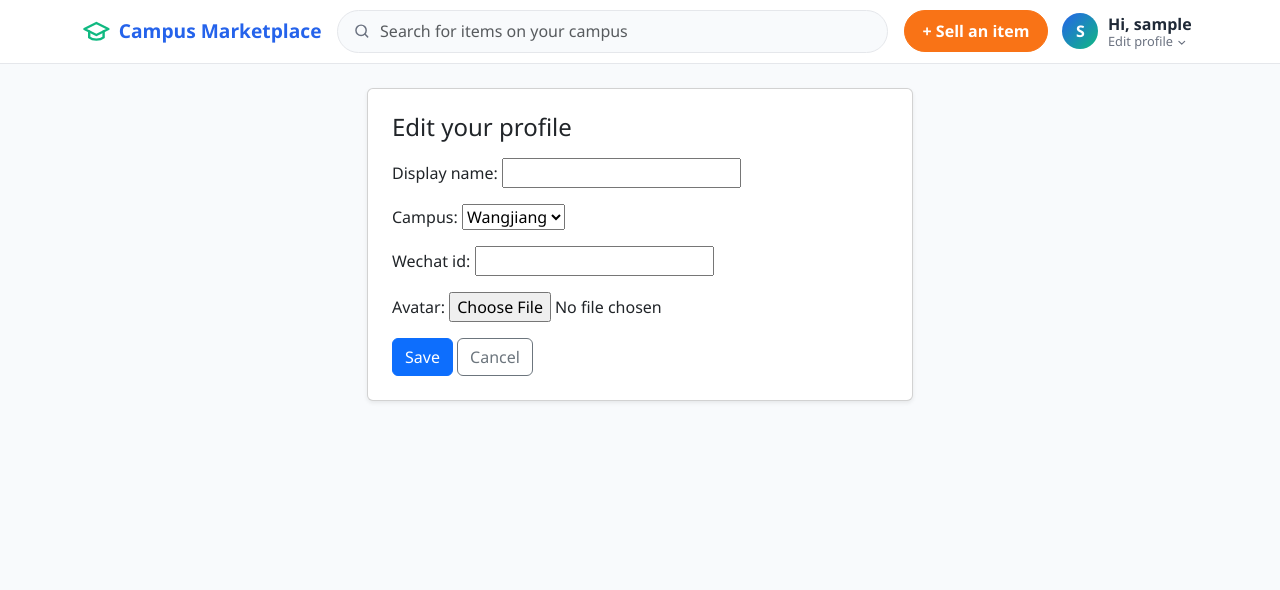
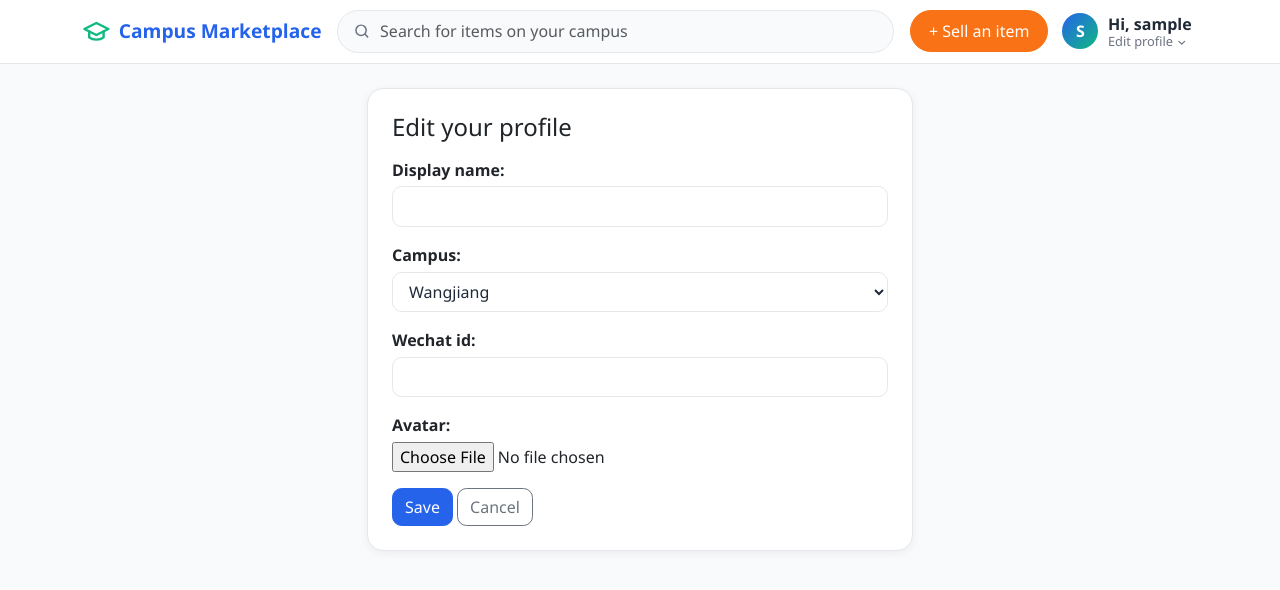
Before and after one commit to mafoudmaryam/campus-marketplace, a Django app: page /accounts/me/profile/ in a window 1280 px wide. Shown: the top 590 px of the page. Run offline with Django 5.2, Linux system fonts and the light colour scheme; the visitor is signed in with stand-in values (Sample User, id 1); data comes from the database, SQL or seed files in the repository; data that the repository does not hold is empty; some libraries are stand-ins or nearby versions.

Commit message:
Make detail, form, inbox, chat, profile and auth pages match the new look

```diff
--- a/static/css/site.css
+++ b/static/css/site.css
@@ -258,3 +258,90 @@ body {
   color: var(--muted);
 }
 .meta-item { display: inline-flex; align-items: center; gap: .25rem; }
+
+/* ---------- shared look for the other pages ---------- */
+a { color: var(--brand-blue); }
+a:hover { color: var(--brand-blue-dark); }
+h1, h2, h3, h4, h5 { color: #111827; font-weight: 700; }
+
+.card {
+  border: 1px solid var(--line);
+  border-radius: 1rem;
+  box-shadow: 0 2px 8px rgba(15, 23, 42, .06);
+}
+.btn { border-radius: .6rem; font-weight: 500; }
+.btn-primary {
+  --bs-btn-bg: var(--brand-blue);
+  --bs-btn-border-color: var(--brand-blue);
+  --bs-btn-hover-bg: var(--brand-blue-dark);
+  --bs-btn-hover-border-color: var(--brand-blue-dark);
+  --bs-btn-active-bg: var(--brand-blue-dark);
+  --bs-btn-active-border-color: var(--brand-blue-dark);
+  --bs-btn-disabled-bg: var(--brand-blue);
+  --bs-btn-disabled-border-color: var(--brand-blue);
+}
+.btn-outline-primary {
+  --bs-btn-color: var(--brand-blue);
+  --bs-btn-border-color: var(--brand-blue);
+  --bs-btn-hover-bg: var(--brand-blue);
+  --bs-btn-hover-border-color: var(--brand-blue);
+  --bs-btn-active-bg: var(--brand-blue);
+  --bs-btn-active-border-color: var(--brand-blue);
+}
+.btn-sell.btn { border-radius: 999px; }
+.form-control, .form-select { border-radius: .6rem; border-color: var(--line); }
+.form-control:focus, .form-select:focus {
+  border-color: var(--brand-blue);
+  box-shadow: 0 0 0 .2rem rgba(37, 99, 235, .15);
+}
+.breadcrumb { font-size: .9rem; }
+.pagination { --bs-pagination-active-bg: var(--brand-blue); --bs-pagination-active-border-color: var(--brand-blue); --bs-pagination-color: var(--brand-blue); }
+
+.list-group { border-radius: 1rem; overflow: hidden; border: 1px solid var(--line); box-shadow: 0 2px 8px rgba(15, 23, 42, .06); }
+.list-group-item { border-color: var(--line); padding: .9rem 1.1rem; }
+.list-group-item-action:hover { background: #eff6ff; }
+
+/* forms rendered with as_p */
+.form-plain p { margin-bottom: 1rem; }
+.form-plain label { display: block; font-weight: 600; margin-bottom: .3rem; }
+.form-plain input:not([type=checkbox]):not([type=radio]):not([type=file]):not([type=hidden]),
+.form-plain select,
+.form-plain textarea {
+  display: block;
+  width: 100%;
+  padding: .45rem .75rem;
+  border: 1px solid var(--line);
+  border-radius: .6rem;
+  background: #fff;
+  color: var(--ink);
+}
+.form-plain input:focus, .form-plain select:focus, .form-plain textarea:focus {
+  outline: 0;
+  border-color: var(--brand-blue);
+  box-shadow: 0 0 0 .2rem rgba(37, 99, 235, .15);
+}
+.form-plain .helptext { display: block; font-size: .8rem; color: var(--muted); margin-top: .25rem; }
+.form-plain ul.errorlist { list-style: none; padding: 0; margin: 0 0 .3rem; color: #dc2626; font-size: .875rem; }
+
+/* detail page */
+.detail-photo { border-radius: 1rem; box-shadow: 0 2px 8px rgba(15, 23, 42, .08); }
+.detail-nophoto {
+  height: 300px;
+  border-radius: 1rem;
+  background: #e2e8f0;
+  display: flex;
+  align-items: center;
+  justify-content: center;
+  color: var(--muted);
+}
+.detail-price { color: var(--brand-blue); font-size: 2rem; font-weight: 800; }
+.tag-green { background: #d1fae5; color: #047857; }
+.tag-grey { background: #f1f5f9; color: var(--muted); }
+
+/* avatars on the profile page */
+.avatar-lg { width: 80px; height: 80px; font-size: 2rem; }
+
+/* chat bubbles */
+.bubble { display: inline-block; padding: .5rem .9rem; border-radius: 1rem; max-width: 85%; text-align: left; }
+.bubble-mine { background: var(--brand-blue); color: #fff; }
+.bubble-theirs { background: #eef2f7; color: var(--ink); }
--- a/templates/accounts/edit_profile.html
+++ b/templates/accounts/edit_profile.html
@@ -5,10 +5,10 @@
 {% block content %}
 <div class="row justify-content-center">
   <div class="col-md-8 col-lg-6">
-    <div class="card shadow-sm">
+    <div class="card">
       <div class="card-body p-4">
         <h1 class="h4 mb-3">Edit your profile</h1>
-        <form method="post" enctype="multipart/form-data">
+        <form class="form-plain" method="post" enctype="multipart/form-data">
           {% csrf_token %}
           {{ form.as_p }}
           <button type="submit" class="btn btn-primary">Save</button>
--- a/templates/accounts/login.html
+++ b/templates/accounts/login.html
@@ -5,10 +5,10 @@
 {% block content %}
 <div class="row justify-content-center">
   <div class="col-md-6 col-lg-5">
-    <div class="card shadow-sm">
+    <div class="card">
       <div class="card-body p-4">
         <h1 class="h4 mb-3">Log in</h1>
-        <form method="post">
+        <form class="form-plain" method="post">
           {% csrf_token %}
           {{ form.as_p }}
           <input type="hidden" name="next" value="{{ next }}">
--- a/templates/accounts/signup.html
+++ b/templates/accounts/signup.html
@@ -5,10 +5,10 @@
 {% block content %}
 <div class="row justify-content-center">
   <div class="col-md-6 col-lg-5">
-    <div class="card shadow-sm">
+    <div class="card">
       <div class="card-body p-4">
         <h1 class="h4 mb-3">Create your account</h1>
-        <form method="post">
+        <form class="form-plain" method="post">
           {% csrf_token %}
           {{ form.as_p }}
           <button type="submit" class="btn btn-primary w-100">Sign up</button>
--- a/templates/listings/form.html
+++ b/templates/listings/form.html
@@ -5,7 +5,7 @@
 {% block content %}
 <div class="row justify-content-center">
   <div class="col-md-8 col-lg-6">
-    <div class="card shadow-sm">
+    <div class="card">
       <div class="card-body p-4">
         <h1 class="h4 mb-3">{{ heading }}</h1>
         <form method="post" enctype="multipart/form-data">
--- a/templates/listings/my_listings.html
+++ b/templates/listings/my_listings.html
@@ -5,10 +5,10 @@
 {% block content %}
 <div class="d-flex justify-content-between align-items-center mb-4">
   <h1 class="h3 mb-0">My listings</h1>
-  <a class="btn btn-warning" href="{% url 'listings:create' %}">Sell an item</a>
+  <a class="btn btn-sell" href="{% url 'listings:create' %}">+ Sell an item</a>
 </div>
 
-<div class="list-group shadow-sm">
+<div class="list-group">
   {% for listing in listings %}
     <div class="list-group-item d-flex justify-content-between align-items-center">
       <div>
--- a/templates/messaging/conversation.html
+++ b/templates/messaging/conversation.html
@@ -17,11 +17,11 @@
       <a href="{% url 'listings:detail' conversation.listing.pk %}">{{ conversation.listing.title }}</a>
     </h1>
 
-    <div class="card shadow-sm mb-3">
+    <div class="card mb-3">
       <div class="card-body">
         {% for message in chat %}
           <div class="mb-2 {% if message.sender == user %}text-end{% endif %}">
-            <span class="d-inline-block px-3 py-2 rounded {% if message.sender == user %}bg-primary text-white{% else %}bg-secondary-subtle{% endif %}">{{ message.body|linebreaksbr }}</span>
+            <span class="d-inline-block px-3 py-2 bubble {% if message.sender == user %}bubble-mine{% else %}bubble-theirs{% endif %}">{{ message.body|linebreaksbr }}</span>
             <div class="small text-muted">{{ message.sender.username }} · {{ message.created_at|date:"j M, H:i" }}</div>
           </div>
         {% empty %}
@@ -30,7 +30,7 @@
       </div>
     </div>
 
-    <form method="post">
+    <form class="form-plain" method="post">
       {% csrf_token %}
       {{ form.as_p }}
       <button type="submit" class="btn btn-primary">Send</button>
--- a/templates/messaging/inbox.html
+++ b/templates/messaging/inbox.html
@@ -5,7 +5,7 @@
 {% block content %}
 <h1 class="h3 mb-4">Inbox</h1>
 
-<div class="list-group shadow-sm">
+<div class="list-group">
   {% for convo in conversations %}
     <a href="{% url 'messaging:conversation' convo.pk %}" class="list-group-item list-group-item-action d-flex justify-content-between align-items-center">
       <div>
```
Also changed, not shown: templates/accounts/profile.html (+4 -21 lines), templates/listings/_card.html (added, +26 -0 lines), templates/listings/detail.html (+6 -6 lines), templates/listings/home.html (+1 -26 lines).
